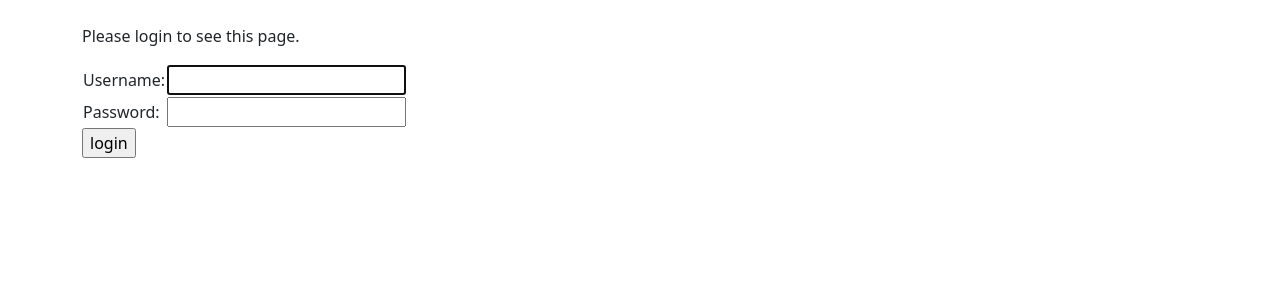
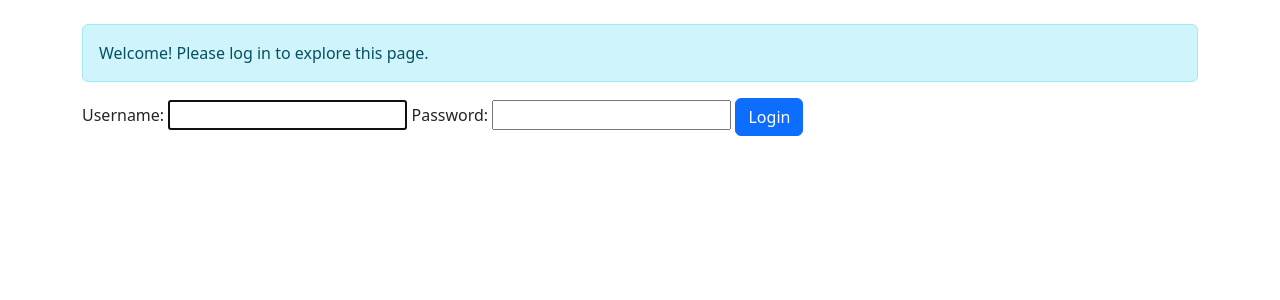
Before and after one commit to jayt101252/GroupProjectPage, a Django app: page /accounts/login/?next=/director_detail/2 in a window 1280 px wide. Shown: the part 56-356 px from the top of the page. Run offline with Django 4.2, Linux system fonts and the light colour scheme; parts of the project's set-up code (start-up, migrations or seed data) failed here and were passed over.

Commit message:
updated login page

```diff
--- a/catalog/views.py
+++ b/catalog/views.py
@@ -5,6 +5,7 @@ from django.views import generic
 from django.contrib.auth.mixins import LoginRequiredMixin
 from django.http import HttpResponseRedirect
 from django.urls import reverse
+from django.views.generic.edit import CreateView, UpdateView
 
 def index(request):
     """View function for home page of site."""
--- a/templates/registration/login.html
+++ b/templates/registration/login.html
@@ -2,31 +2,33 @@
 {% block content %}
 
   {% if form.errors %}
-    <p>Your username and password didn't match. Please try again.</p>
+      <!-- display error messages if the info jas errors -->
+    <p class="alert alert-danger">Oops! Your username and password didn't match. Please try again.</p>
   {% endif %}
 
   {% if next %}
     {% if user.is_authenticated %}
-      <p>Your account doesn't have access to this page. To proceed,
-      please login with an account that has access.</p>
+        <!-- shows a message to the user if they dont have access to a page -->
+      <p class="alert alert-danger">Sorry! Your account doesn't have access to this movie page. Please log in with the right credentials.
+</p>
     {% else %}
-      <p>Please login to see this page.</p>
+      <p class="alert alert-info">Welcome! Please log in to explore this page.</p>
     {% endif %}
   {% endif %}
 
   <form method="post" action="{% url 'login' %}">
     {% csrf_token %}
-    <table>
-      <tr>
-        <td>{{ form.username.label_tag }}</td>
-        <td>{{ form.username }}</td>
-      </tr>
-      <tr>
-        <td>{{ form.password.label_tag }}</td>
-        <td>{{ form.password }}</td>
-      </tr>
-    </table>
-    <input type="submit" value="login">
+      <!-- Input field for username -->
+   <label for="{{ form.username.id_for_label }}">
+       {{ form.username.label_tag }}
+   </label>
+      {{ form.username }}
+      <!-- Input field for password -->
+   <label for="{{ form.password.id_for_label }}">
+       {{ form.password.label_tag }}
+   </label>
+      {{ form.password }}
+    <input type="submit" class="btn btn-primary" value="Login">
     <input type="hidden" name="next" value="{{ next }}">
   </form>
 
```
Also changed, not shown: templates/registration/logged_out.html (+5 -2 lines).
